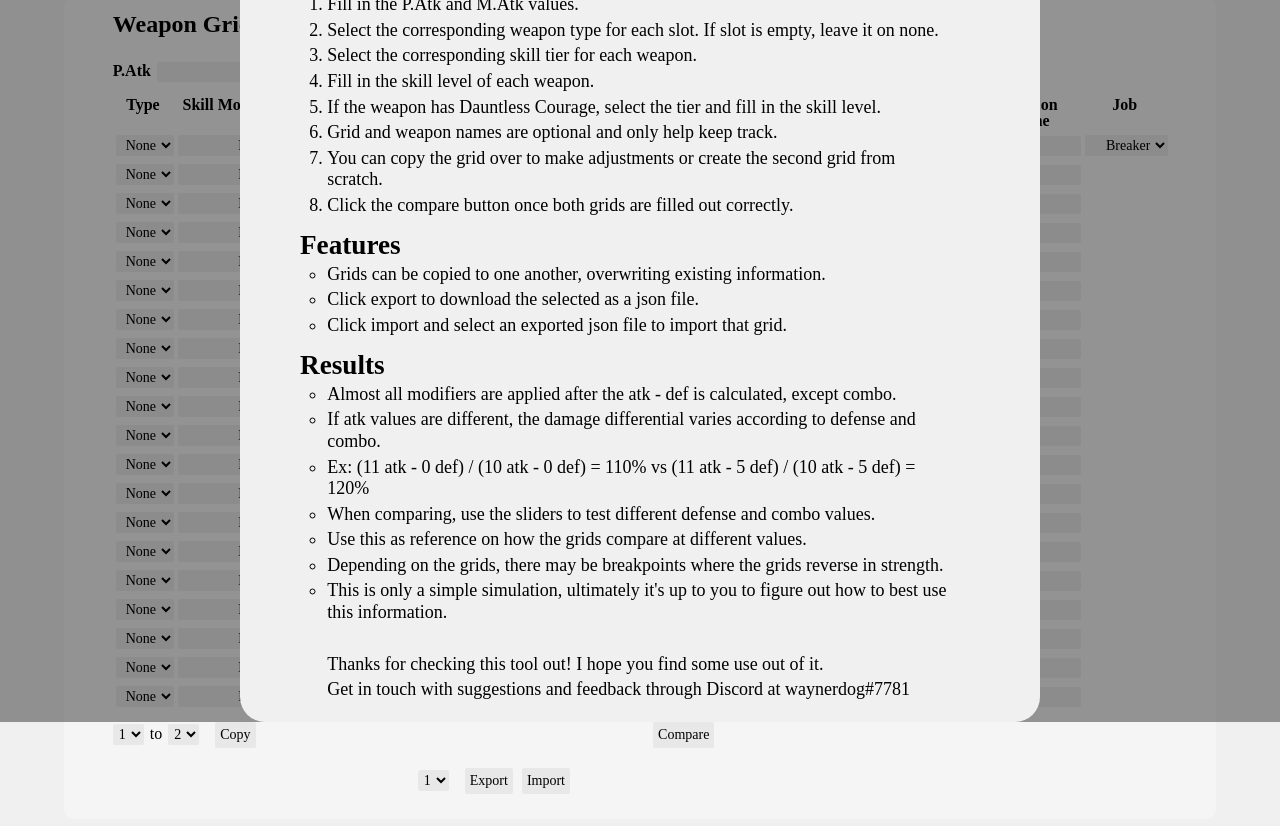
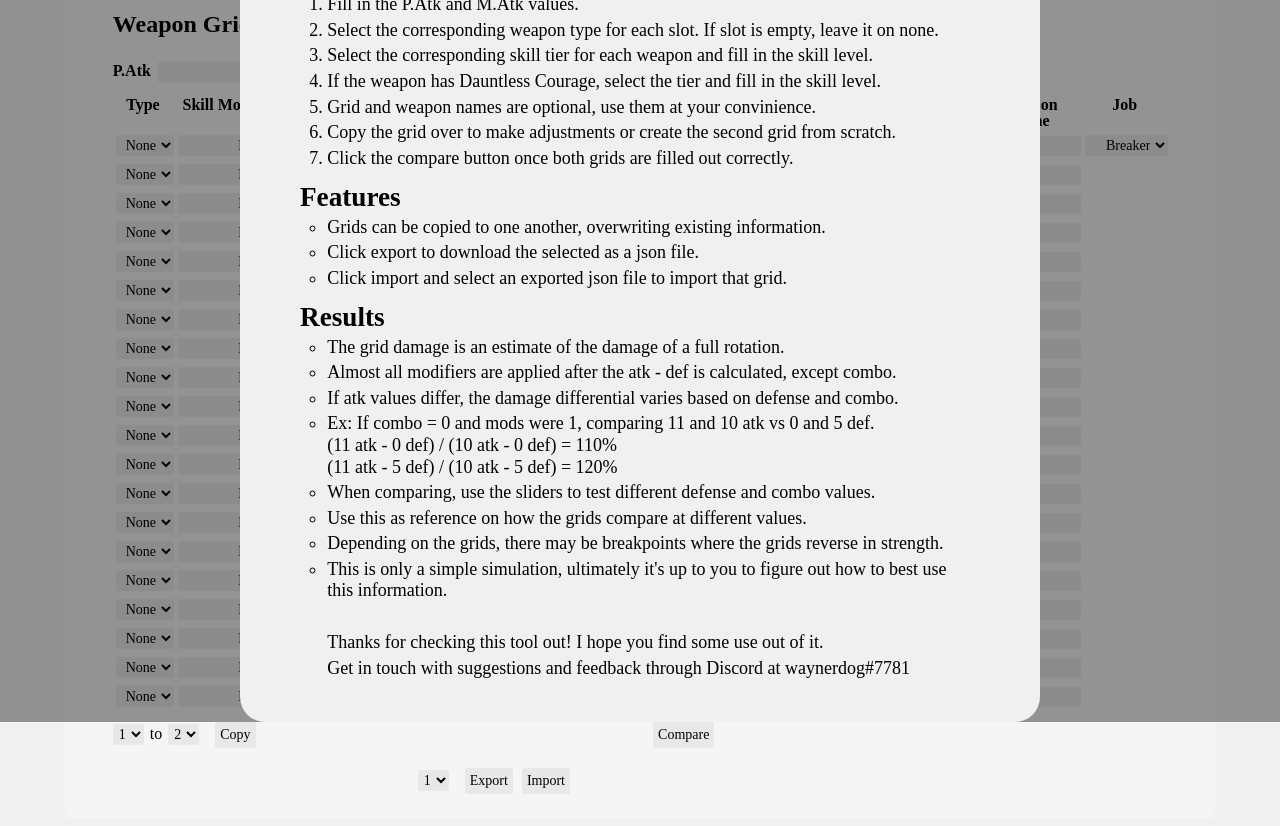
Before and after one commit to sinocalc/sinocalc.github.io, a plain HTML site: page index.html in a window 1280 px wide. Shown: the part 78-904 px from the top of the page. Drawn offline with Linux system fonts and the light colour scheme.

Commit message:
Help Modal Update
- updated some wording and added more to help modal

```diff
--- a/index.html
+++ b/index.html
@@ -17,11 +17,10 @@
                     <ol>
                         <li>Fill in the P.Atk and M.Atk values.</li>
                         <li>Select the corresponding weapon type for each slot. If slot is empty, leave it on none.</li>
-                        <li>Select the corresponding skill tier for each weapon.</li>
-                        <li>Fill in the skill level of each weapon.</li>
+                        <li>Select the corresponding skill tier for each weapon and fill in the skill level.</li>
                         <li>If the weapon has Dauntless Courage, select the tier and fill in the skill level.</li>
-                        <li>Grid and weapon names are optional and only help keep track.</li>
-                        <li>You can copy the grid over to make adjustments or create the second grid from scratch.</li>
+                        <li>Grid and weapon names are optional, use them at your convinience.</li>
+                        <li>Copy the grid over to make adjustments or create the second grid from scratch.</li>
                         <li>Click the compare button once both grids are filled out correctly.</li>
                     </ol>
                 </div>
@@ -40,9 +39,10 @@
                 </div>
                 <div class="instructionsBody" id="results">
                     <ul>
+                        <li>The grid damage is an estimate of the damage of a full rotation.</li>
                         <li>Almost all modifiers are applied after the atk - def is calculated, except combo.</li>
-                        <li>If atk values are different, the damage differential varies according to defense and combo.</li>
-                        <li>Ex: (11 atk - 0 def) / (10 atk - 0 def) = 110% vs (11 atk - 5 def) / (10 atk - 5 def) = 120%</li>
+                        <li>If atk values differ, the damage differential varies based on defense and combo.</li>
+                        <li>Ex: If combo = 0 and mods were 1, comparing 11 and 10 atk vs 0 and 5 def. <br> (11 atk - 0 def) / (10 atk - 0 def) = 110% <br> (11 atk - 5 def) / (10 atk - 5 def) = 120%</li>
                         <li>When comparing, use the sliders to test different defense and combo values.</li>
                         <li>Use this as reference on how the grids compare at different values.</li>
                         <li>Depending on the grids, there may be breakpoints where the grids reverse in strength.</li>
```
